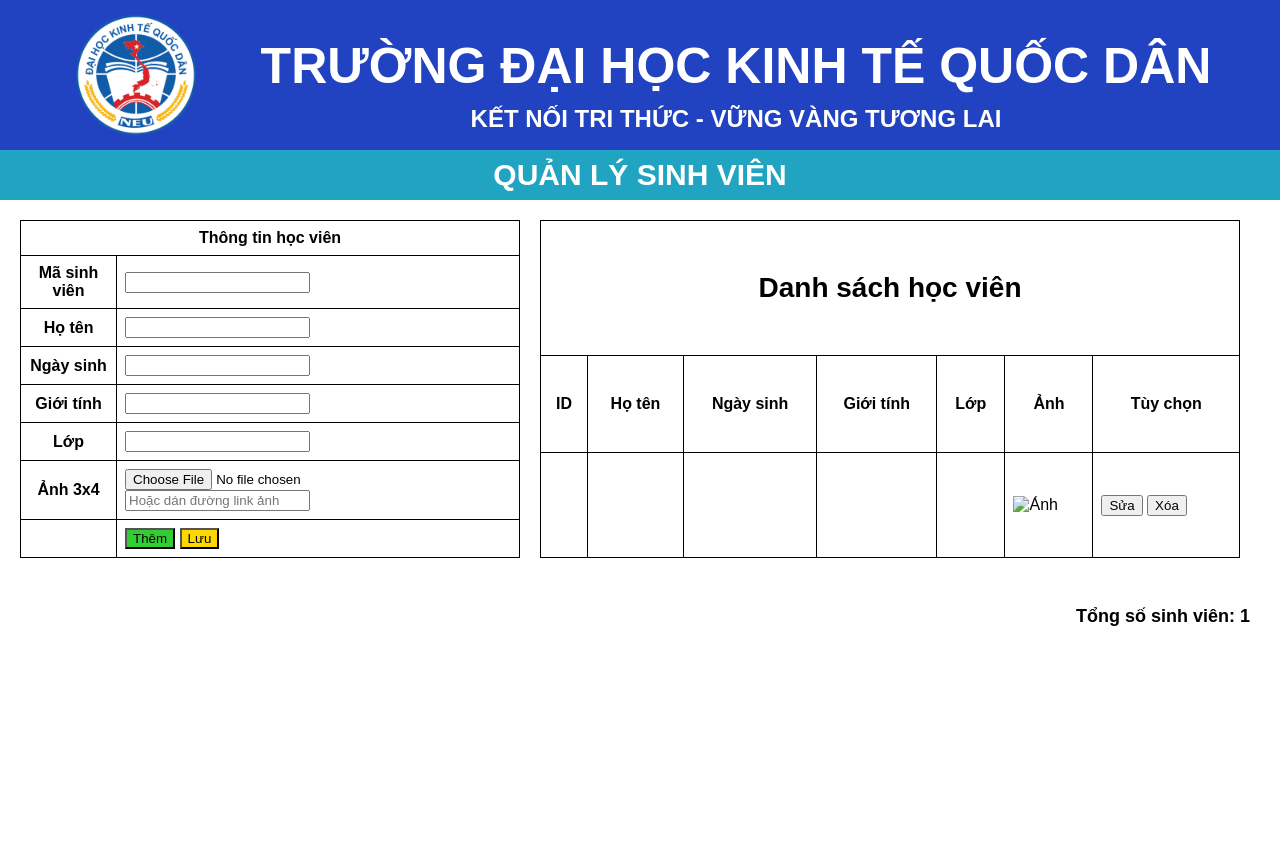
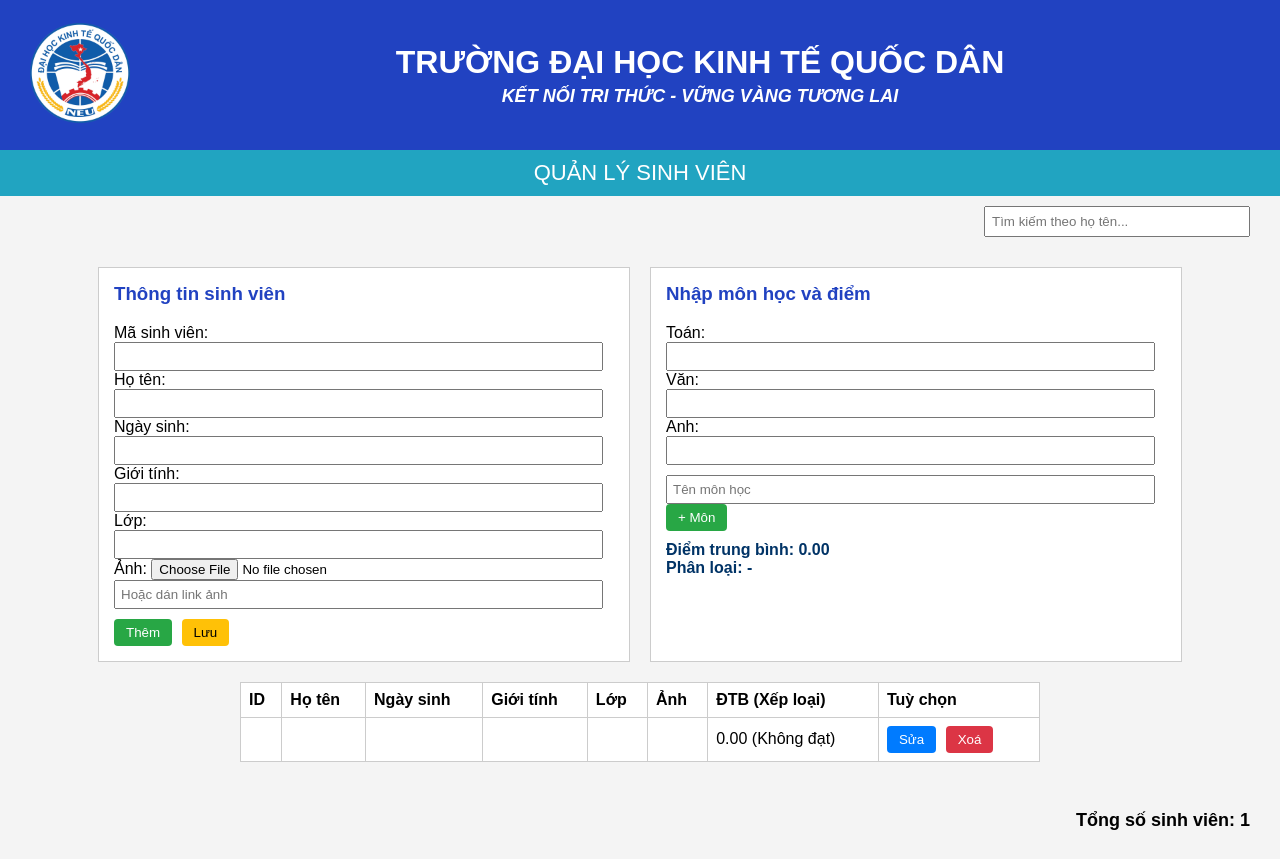
Before and after one commit to Ba-Tung-Do/Cvcanhan1, a plain HTML site: page quanlysinhvien/index.html in a window 1280 px wide. Both pictures are taken after a click on the button "Thêm". Before the commit the page ends 800 px from the top, so only its background shows below. Drawn offline with Linux system fonts and the light colour scheme.

Commit message:
quanlysinhvien1

```diff
--- a/quanlysinhvien/index.html
+++ b/quanlysinhvien/index.html
@@ -8,228 +8,244 @@
             margin: 0;
             padding: 0;
             font-family: Arial, sans-serif;
+            background-color: #f4f4f4;
         }
 
         .header {
             display: flex;
-            width: 100%;
+            background-color: #2142c1;
+            color: white;
             height: 150px;
-            background-color: #2142c1; /* Màu nền xanh đậm cho phần tiêu đề */
+            align-items: center;
+            padding: 0 30px;
         }
 
         .logo {
-            width: 15%; /* Phần logo chiếm 15% chiều ngang */
-            display: flex;
-            justify-content: center;
-            align-items: center;
+            flex: 0 0 120px;
         }
 
         .logo img {
-            margin-left: 80px;
-            width: 120px;
-            height: auto;
+            width: 100px;
         }
 
         .university {
-            width: 85%;
-            color: white; /* Chữ màu trắng */
-            margin-top: 10px;
-            display: flex;
-            flex-direction: column;
-            justify-content: center;
-            align-items: center;
-            text-align: center; /* Căn giữa nội dung văn bản */
+            flex: 1;
+            text-align: center;
         }
 
         .university h1 {
-            margin: 10px 0 0 0;
-            font-size: 50px;
+            margin: 0;
+            font-size: 32px;
         }
 
         .university h2 {
-            margin: 10px 0 0 0;
+            margin: 5px 0 0;
+            font-size: 18px;
+            font-style: italic;
         }
 
         .tieude {
-            width: 100%;
-            height: 50px;
-            background-color: #21a4c1; /* Màu nền tiêu đề phụ */
-            display: flex;
-            justify-content: center;
-            align-items: center;
-        }
-
-        .tieude h1 {
-            margin: 0;
+            background-color: #21a4c1;
+            text-align: center;
+            padding: 10px;
             color: white;
-            font-size: 30px;
-            text-align: center;
-            width: 100%;
+            font-size: 22px;
         }
 
         .container {
             display: flex;
+            flex-wrap: wrap;
+            gap: 20px;
             padding: 20px;
-            gap: 20px;
+            justify-content: center;
         }
 
         table {
+            background-color: white;
             border-collapse: collapse;
-            border: 1px solid #000;
+            width: 100%;
+            max-width: 800px;
         }
 
         th, td {
+            border: 1px solid #ccc;
             padding: 8px;
-            border: 1px solid #000;
+            text-align: left;
+        }
+
+        input[type="text"],
+        input[type="number"] {
+            width: 95%;
+            padding: 5px;
+        }
+
+        .form-section,
+        .grade-info {
+            background-color: white;
+            padding: 15px;
+            border: 1px solid #ccc;
+            width: 100%;
+            max-width: 500px;
+        }
+
+        .form-section h3,
+        .grade-info h3 {
+            margin-top: 0;
+            color: #2142c1;
+        }
+
+        .button-group {
+            margin-top: 10px;
+        }
+
+        button {
+            padding: 6px 12px;
+            border: none;
+            margin-right: 5px;
+            cursor: pointer;
+            border-radius: 4px;
+            color: white;
+        }
+
+        .add-btn { background-color: #28a745; }
+        .save-btn { background-color: #ffc107; color: black; }
+        .edit-btn { background-color: #007bff; }
+        .delete-btn { background-color: #dc3545; }
+
+        .result-display {
+            margin-top: 10px;
+            font-weight: bold;
+            color: #003366;
+        }
+
+        .search-box {
+            text-align: right;
+            padding: 10px 30px;
+        }
+
+        .search-box input {
+            padding: 6px;
+            width: 250px;
         }
     </style>
 </head>
 <body>
 <div class="header">
     <div class="logo">
-        <img src="logo.png" alt="Logo"> <!-- Logo của trường -->
+        <img src="logo.png" alt="Logo">
     </div>
     <div class="university">
-        <h1>TRƯỜNG ĐẠI HỌC KINH TẾ QUỐC DÂN</h1> <!-- Tên trường -->
-        <h2>KẾT NỐI TRI THỨC - VỮNG VÀNG TƯƠNG LAI</h2> <!-- Slogan -->
+        <h1>TRƯỜNG ĐẠI HỌC KINH TẾ QUỐC DÂN</h1>
+        <h2>KẾT NỐI TRI THỨC - VỮNG VÀNG TƯƠNG LAI</h2>
     </div>
 </div>
-<div class="tieude">
-    <h1>QUẢN LÝ SINH VIÊN</h1> <!-- Tiêu đề trang -->
+
+<div class="tieude">QUẢN LÝ SINH VIÊN</div>
+
+<div class="search-box">
+    <input type="text" id="searchInput" placeholder="Tìm kiếm theo họ tên..." oninput="searchStudent()">
 </div>
 
 <div class="container">
-    <!-- Bảng nhập thông tin sinh viên -->
-    <table style="width: 500px;">
+    <div class="form-section">
+        <h3>Thông tin sinh viên</h3>
+        <label>Mã sinh viên: <input type="number" id="id"></label><br>
+        <label>Họ tên: <input type="text" id="fullname"></label><br>
+        <label>Ngày sinh: <input type="text" id="date"></label><br>
+        <label>Giới tính: <input type="text" id="gender"></label><br>
+        <label>Lớp: <input type="text" id="grade"></label><br>
+        <label>Ảnh: <input type="file" id="imgFile" accept="image/*"><br>
+            <input type="text" id="imgLink" placeholder="Hoặc dán link ảnh"></label>
+        <div class="button-group">
+            <button class="add-btn" onclick="addStudent()">Thêm</button>
+            <button class="save-btn" onclick="updateStudent()">Lưu</button>
+        </div>
+    </div>
+
+    <div class="grade-info">
+        <h3>Nhập môn học và điểm</h3>
+        <div id="subject-list"></div>
+        <div class="button-group">
+            <input type="text" id="newSubject" placeholder="Tên môn học">
+            <button class="add-btn" onclick="addSubject()">+ Môn</button>
+        </div>
+        <div class="result-display">
+            Điểm trung bình: <span id="avgDisplay">0.00</span><br>
+            Phân loại: <span id="typeDisplay">-</span>
+        </div>
+    </div>
+
+    <table>
+        <thead>
         <tr>
-            <th colspan="2"> Thông tin học viên</th>
+            <th>ID</th><th>Họ tên</th><th>Ngày sinh</th><th>Giới tính</th><th>Lớp</th><th>Ảnh</th><th>ĐTB (Xếp loại)</th><th>Tuỳ chọn</th>
         </tr>
-        <tr>
-            <th>Mã sinh viên</th>
-            <td><input type="number" id="id"></td> <!-- Input mã sinh viên -->
-        </tr>
-        <tr>
-            <th>Họ tên</th>
-            <td><input type="text" id="fullname"></td>
-        </tr>
-        <tr>
-            <th>Ngày sinh</th>
-            <td><input type="text" id="date"></td>
-        </tr>
-        <tr>
-            <th>Giới tính</th>
-            <td><input type="text" id="gender"></td>
-        </tr>
-        <tr>
-            <th>Lớp</th>
-            <td><input type="text" id="grade"></td>
-        </tr>
-        <tr>
-            <th>Ảnh 3x4</th>
-            <td>
-                <input type="file" id="imgFile" accept="image/*"> <!-- Upload ảnh -->
-                <input type="text" id="imgLink" placeholder="Hoặc dán đường link ảnh"> <!-- Hoặc nhập URL ảnh -->
-            </td>
-        </tr>
-        <tr>
-            <th></th>
-            <td>
-                <button style="background-color: limegreen" onclick="addStudent()">Thêm</button>
-                <button style="background-color: gold" onclick="updateStudent()">Lưu</button>
-            </td>
-        </tr>
-    </table>
-
-    <!-- Bảng danh sách sinh viên -->
-    <table style="width: 700px;">
-        <tr>
-            <th style="font-size: 28px" colspan="7">Danh sách học viên</th>
-        </tr>
-        <tr>
-            <th>ID</th>
-            <th>Họ tên</th>
-            <th>Ngày sinh</th>
-            <th>Giới tính</th>
-            <th>Lớp</th>
-            <th>Ảnh</th>
-            <th>Tùy chọn</th>
-        </tr>
-        <tbody id="list-student"></tbody> <!-- Nơi render sinh viên -->
+        </thead>
+        <tbody id="list-student"></tbody>
     </table>
 </div>
 
-<!-- Hiển thị tổng số sinh viên -->
 <p id="total-student" style="font-weight: bold; font-size: 18px; text-align: right; padding: 10px 30px;">
     Tổng số sinh viên: 0
 </p>
 
 <script>
-    let students = []; // Danh sách sinh viên lưu trong bộ nhớ tạm
+    let students = [];
+    let subjects = ["Toán", "Văn", "Anh"];
 
-    function addStudent() {
-        const student = getStudentFromInput();
-        const isDuplicate = students.some(s => s.id === student.id); // Kiểm tra trùng mã
-        if (isDuplicate) {
-            alert("Mã sinh viên đã tồn tại. Vui lòng nhập mã khác!");
-            return;
-        }
-        students.push(student); // Thêm sinh viên vào danh sách
-        displayStudents(); // Cập nhật bảng hiển thị
-        clearInput(); // Xóa input sau khi thêm
+    function renderSubjects() {
+        const subjectList = document.getElementById("subject-list");
+        subjectList.innerHTML = "";
+        subjects.forEach(subject => {
+            subjectList.innerHTML += `<label>${subject}: <input type="number" id="sub_${subject}" min="0" max="10" oninput="autoCalculate()"></label><br>`;
+        });
     }
 
-    function updateStudent() {
-        const student = getStudentFromInput();
-        const index = students.findIndex(s => s.id === student.id); // Tìm sinh viên theo ID
-        if (index === -1) {
-            alert("Không tìm thấy sinh viên để cập nhật!");
-            return;
-        }
-        if (!student.img) {
-            student.img = students[index].img; // Giữ nguyên ảnh nếu không nhập mới
-        }
-        students[index] = student; // Cập nhật sinh viên
-        displayStudents();
-        clearInput();
-    }
-
-    function editStudent(index) {
-        const student = students[index];
-        document.getElementById("id").value = student.id;
-        document.getElementById("fullname").value = student.fullname;
-        document.getElementById("date").value = student.date;
-        document.getElementById("gender").value = student.gender;
-        document.getElementById("grade").value = student.grade;
-        document.getElementById("imgLink").value = student.img.startsWith("blob:") ? "" : student.img; // Chỉ hiển thị link nếu không phải ảnh từ file
-    }
-
-    function deleteStudent(index) {
-        if (confirm("Bạn có chắc chắn muốn xóa học viên này?")) {
-            students.splice(index, 1); // Xóa khỏi danh sách
-            displayStudents(); // Cập nhật giao diện
+    function addSubject() {
+        const subject = document.getElementById("newSubject").value.trim();
+        if (subject && !subjects.includes(subject)) {
+            subjects.push(subject);
+            renderSubjects();
+            document.getElementById("newSubject").value = "";
         }
     }
 
-    function displayStudents() {
-        const list = document.getElementById("list-student");
-        list.innerHTML = "";
-        students.forEach((student, index) => {
-            list.innerHTML += `
-                <tr>
-                    <td>${student.id}</td>
-                    <td>${student.fullname}</td>
-                    <td>${student.date}</td>
-                    <td>${student.gender}</td>
-                    <td>${student.grade}</td>
-                    <td><img src="${student.img}" alt="Ảnh" width="60"></td>
-                    <td>
-                        <button onclick="editStudent(${index})">Sửa</button>
-                        <button onclick="deleteStudent(${index})">Xóa</button>
-                    </td>
-                </tr>
-            `; // Thêm sinh viên vào bảng
+    function autoCalculate() {
+        let sum = 0;
+        let count = 0;
+        subjects.forEach(sub => {
+            const val = parseFloat(document.getElementById("sub_" + sub)?.value);
+            if (!isNaN(val)) {
+                sum += val;
+                count++;
+            }
         });
-        document.getElementById("total-student").innerText = `Tổng số sinh viên: ${students.length}`; // Cập nhật số lượng
+        const avg = count ? (sum / count).toFixed(2) : "0.00";
+        let type = "-";
+        if (avg >= 8) type = "A";
+        else if (avg >= 6.5) type = "B";
+        else if (avg >= 5.5) type = "C";
+        else if (avg >= 4) type = "D";
+        else type = "Không đạt";
+
+        document.getElementById("avgDisplay").innerText = avg;
+        document.getElementById("typeDisplay").innerText = type;
+    }
+
+    window.onload = function () {
+        const data = localStorage.getItem("students");
+        const savedSubjects = localStorage.getItem("subjects");
+        if (savedSubjects) subjects = JSON.parse(savedSubjects);
+        renderSubjects();
+        if (data) {
+            students = JSON.parse(data);
+            displayStudents();
+        }
+    };
+
+    function saveToLocalStorage() {
+        localStorage.setItem("students", JSON.stringify(students));
+        localStorage.setItem("subjects", JSON.stringify(subjects));
     }
 
     function getStudentFromInput() {
@@ -238,29 +254,127 @@
         const date = document.getElementById("date").value;
         const gender = document.getElementById("gender").value;
         const grade = document.getElementById("grade").value;
-        const file = document.getElementById("imgFile").files[0]; // Lấy file ảnh từ máy
-        const link = document.getElementById("imgLink").value; // Hoặc ảnh từ đường dẫn
+        const file = document.getElementById("imgFile").files[0];
+        const link = document.getElementById("imgLink").value;
 
         let img = "";
-        if (file) {
-            img = URL.createObjectURL(file); // Tạo URL tạm thời cho ảnh tải lên
-        } else if (link.trim() !== "") {
-            img = link.trim(); // Dùng link ảnh nếu có
-        }
+        if (file) img = URL.createObjectURL(file);
+        else if (link.trim()) img = link.trim();
 
-        return { id, fullname, date, gender, grade, img }; // Trả về đối tượng sinh viên
+        let scores = {};
+        let sum = 0;
+        let count = 0;
+
+        subjects.forEach(sub => {
+            const val = parseFloat(document.getElementById("sub_" + sub)?.value);
+            if (!isNaN(val)) {
+                scores[sub] = val;
+                sum += val;
+                count++;
+            }
+        });
+
+        const avg = count ? (sum / count).toFixed(2) : "0.00";
+        let type = "-";
+        if (avg >= 8) type = "A";
+        else if (avg >= 6.5) type = "B";
+        else if (avg >= 5.5) type = "C";
+        else if (avg >= 4) type = "D";
+        else type = "Không đạt";
+
+        return { id, fullname, date, gender, grade, img, scores, avg, type };
     }
 
-    function clearInput() {
-        document.getElementById("id").value = "";
-        document.getElementById("fullname").value = "";
-        document.getElementById("date").value = "";
-        document.getElementById("gender").value = "";
-        document.getElementById("grade").value = "";
-        document.getElementById("imgFile").value = "";
-        document.getElementById("imgLink").value = ""; // Xóa toàn bộ ô input
+    function addStudent() {
+        const student = getStudentFromInput();
+        if (students.some(s => s.id === student.id)) return alert("Trùng mã sinh viên!");
+        students.push(student);
+        saveToLocalStorage();
+        displayStudents();
+    }
+
+    function updateStudent() {
+        const student = getStudentFromInput();
+        const index = students.findIndex(s => s.id === student.id);
+        if (index === -1) return alert("Không tìm thấy sinh viên!");
+        students[index] = student;
+        saveToLocalStorage();
+        displayStudents();
+    }
+
+    function displayStudents() {
+        const tbody = document.getElementById("list-student");
+        tbody.innerHTML = "";
+        students.forEach((s, i) => {
+            tbody.innerHTML += `
+          <tr>
+            <td>${s.id}</td>
+            <td>${s.fullname}</td>
+            <td>${s.date}</td>
+            <td>${s.gender}</td>
+            <td>${s.grade}</td>
+            <td><img src="${s.img}" width="50"></td>
+            <td>${s.avg} (${s.type})</td>
+            <td>
+              <button class="edit-btn" onclick="editStudent(${i})">Sửa</button>
+              <button class="delete-btn" onclick="deleteStudent(${i})">Xoá</button>
+            </td>
+          </tr>`;
+        });
+        document.getElementById("total-student").innerText = `Tổng số sinh viên: ${students.length}`;
+    }
+
+    function editStudent(index) {
+        const s = students[index];
+        document.getElementById("id").value = s.id;
+        document.getElementById("fullname").value = s.fullname;
+        document.getElementById("date").value = s.date;
+        document.getElementById("gender").value = s.gender;
+        document.getElementById("grade").value = s.grade;
+        document.getElementById("imgLink").value = s.img.startsWith("blob:") ? "" : s.img;
+
+        subjects.forEach(sub => {
+            document.getElementById("sub_" + sub).value = s.scores[sub] || "";
+        });
+
+        document.getElementById("avgDisplay").innerText = s.avg;
+        document.getElementById("typeDisplay").innerText = s.type;
+    }
+
+    function deleteStudent(index) {
+        if (confirm("Bạn có chắc muốn xoá sinh viên này?")) {
+            students.splice(index, 1);
+            saveToLocalStorage();
+            displayStudents();
+        }
+    }
+
+    function searchStudent() {
+        const keyword = document.getElementById("searchInput").value.toLowerCase();
+        const tbody = document.getElementById("list-student");
+        tbody.innerHTML = "";
+        let count = 0;
+        students.forEach((s, i) => {
+            if (s.fullname.toLowerCase().includes(keyword)) {
+                count++;
+                tbody.innerHTML += `
+            <tr>
+              <td>${s.id}</td>
+              <td>${s.fullname}</td>
+              <td>${s.date}</td>
+              <td>${s.gender}</td>
+              <td>${s.grade}</td>
+              <td><img src="${s.img}" width="50"></td>
+              <td>${s.avg} (${s.type})</td>
+              <td>
+                <button class="edit-btn" onclick="editStudent(${i})">Sửa</button>
+                <button class="delete-btn" onclick="deleteStudent(${i})">Xoá</button>
+              </td>
+            </tr>`;
+            }
+        });
+        document.getElementById("total-student").innerText = `Tổng số sinh viên: ${count}`;
     }
 </script>
-
 </body>
 </html>
```
Also changed, not shown: xetang.html (added, +227 -0 lines), 1 other file.
